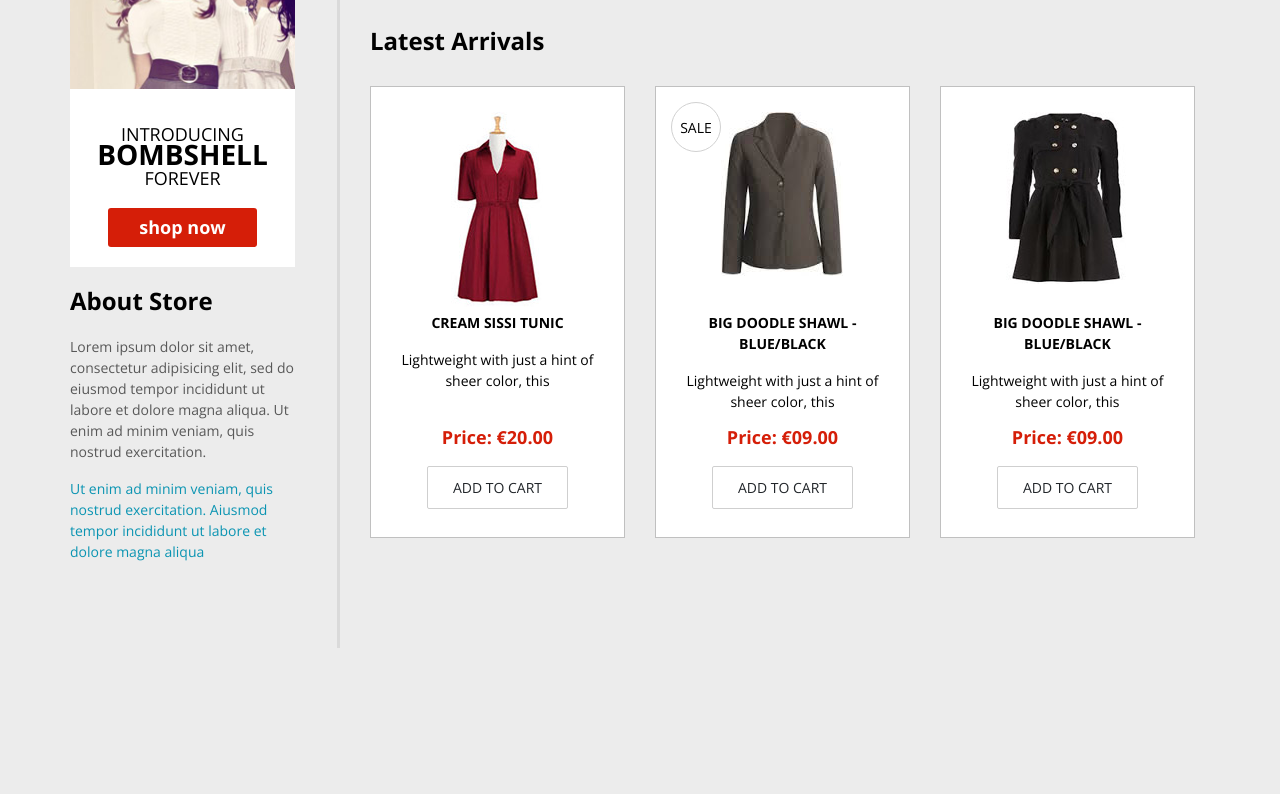
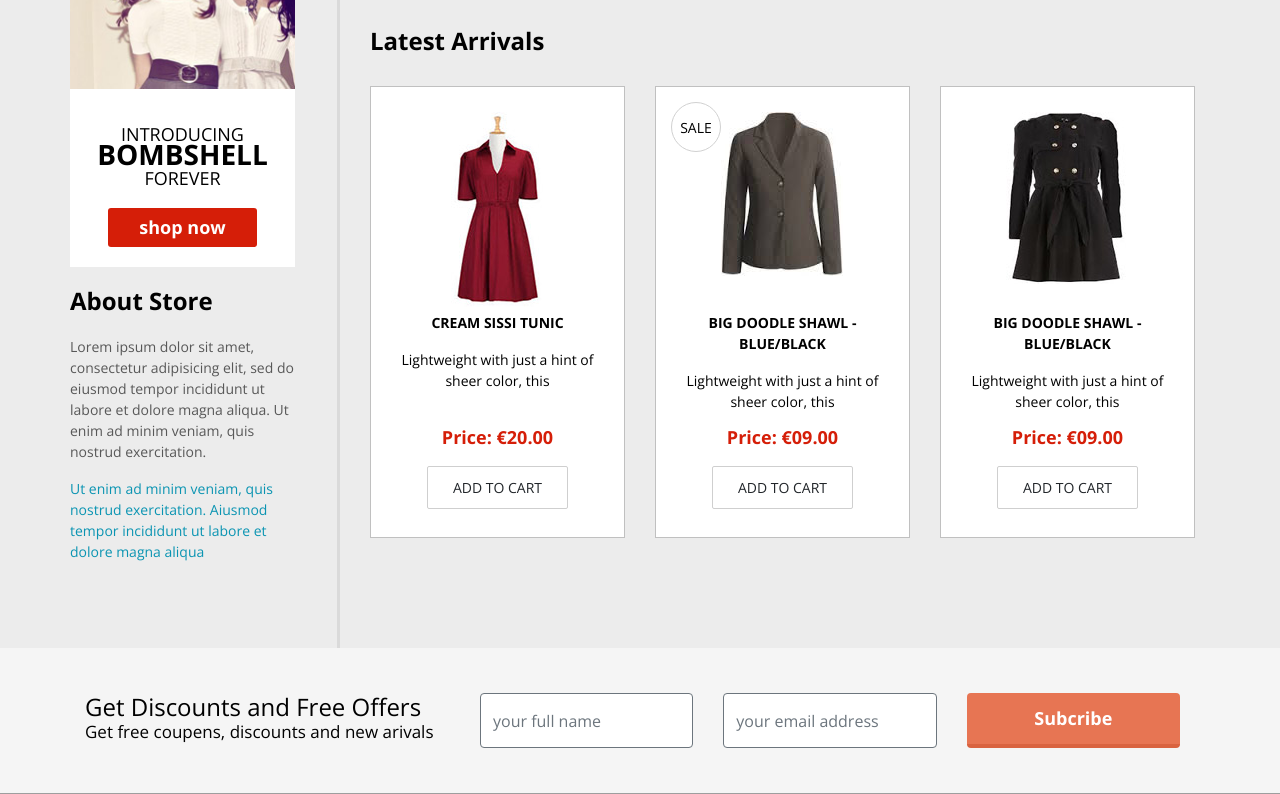
Before and after one commit to Nikanorra/Nikanorra.styletour.github.io, a plain HTML site: page index.html in a window 1280 px wide. Shown: the part 2233-3027 px from the top of the page. Before the commit the page ends 2881 px from the top, so only its background shows below. Drawn offline with nearby package versions, Linux system fonts and the light colour scheme.

Commit message:
Add files via upload

```diff
--- a/css/main.css
+++ b/css/main.css
@@ -542,3 +542,38 @@ h3 {
 .banner-row img {
   margin: 5px 0;
 }
+/*footer*/
+/*footer form*/
+.bottom-content {
+  background-color: #F5f5f5;
+  padding: 45px 0;
+  border-bottom: 1px solid #9e9e9e;
+}
+.bottom-content h3 {
+  font-weight: normal;
+  margin: 0;
+}
+.bottom-content h4 {
+  font-weight: lighter;
+  font-size: 17px;
+  margin: 0;
+}
+
+.bottom-content .form-inline .form-control {
+  height: 55px;
+  width: 100% !important;
+}
+.bottom-content .form-inline .btn.btn-primary {
+  height: 55px;
+  width: 100%;
+  background-color: #e77553;
+  border: none;
+  font-weight: bold;
+  font-size: 18px;
+  border-bottom: 4px solid #d96340;
+  transition-delay: .2s;
+}
+.bottom-content .form-inline .btn:hover {
+  background-color: #d96340;
+}
+/*footer slider*/
--- a/index.html
+++ b/index.html
@@ -608,7 +608,35 @@
 		</div> <!--container -->
 	</section>
 
-	<section>
+	<section class="bottom-content">
+		<div class="container">
+			<div class="row">
+				<div class="col-md-4">
+					<h3>Get Discounts and Free Offers</h3>
+					<h4>Get free coupens, discounts and new arivals</h4>
+				</div>
+				<div class="col-md-8">
+
+					<form class="form-inline">
+							<div class="form-group col-md-4">
+						    <label for="inputPassword2" class="sr-only">your full name</label>
+						    <input type="password" class="form-control" id="inputPassword2" placeholder="your full name" name="name">
+						  </div>
+
+						  <div class="form-group col-md-4">
+						    <label for="inputPassword2" class="sr-only">your email address</label>
+						    <input type="password" class="form-control" id="inputPassword2" placeholder="your email address" name="email">
+						  </div>
+
+							<div class="form-group col-md-4">
+								<button type="submit" class="btn btn-primary">Subcribe</button>
+							</div>
+
+					</form>
+
+				</div>
+			</div>
+		</div>
 	</section>
 
 
```
